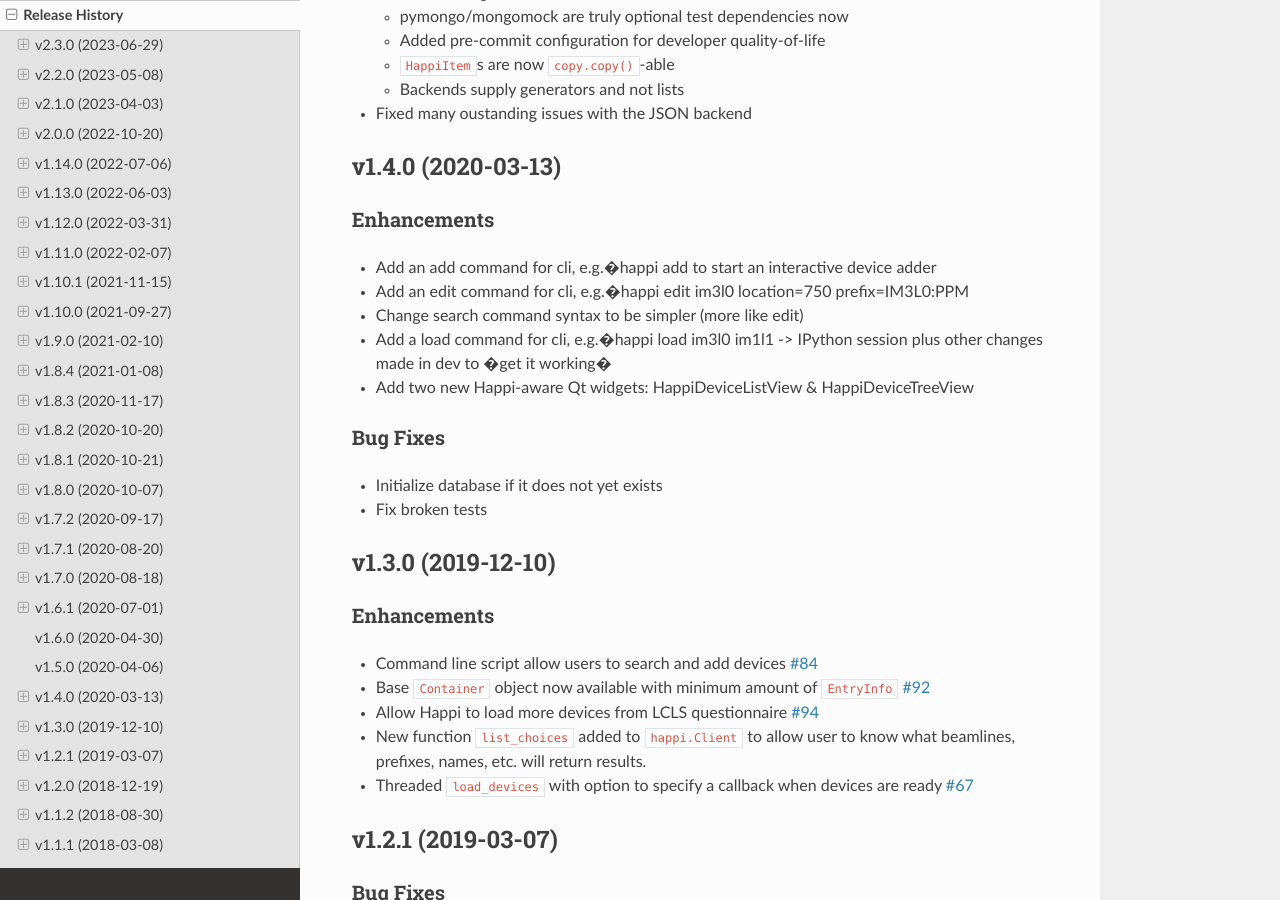
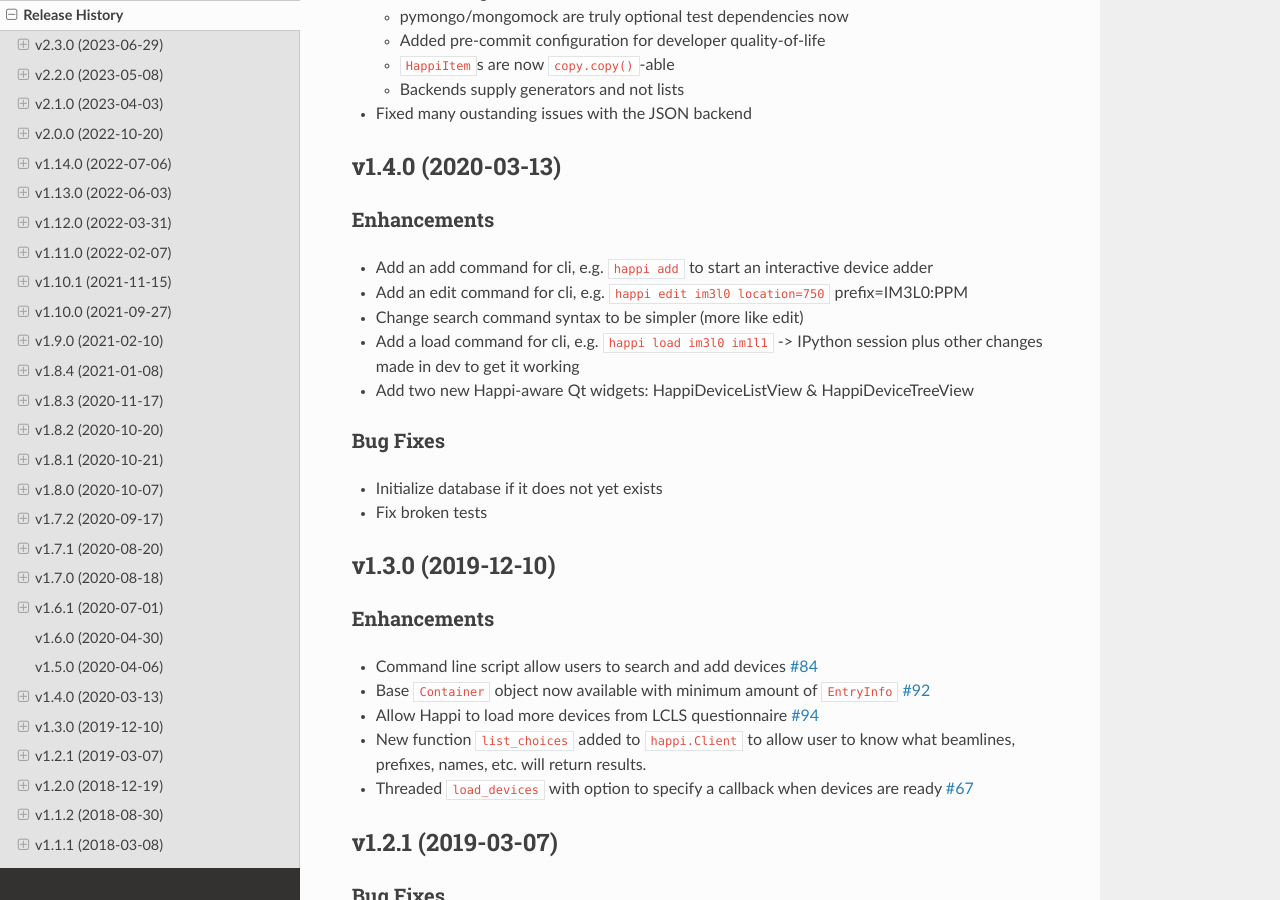
Before and after one commit to pcdshub/happi, a Sphinx documentation site: the page built from docs/source/releases.rst, in a window 1280 px wide and 900 px high, scrolled down 11130 px. Built offline with Sphinx 7.4.7 and the Read the Docs theme 2.0.0, drawn with Linux system fonts in a browser that asks for light colours.

Commit message:
DOC: adjust more characters that show as invalid on windows

```diff
--- a/docs/source/releases.rst
+++ b/docs/source/releases.rst
@@ -537,13 +537,13 @@
 Enhancements
 ------------
 
--  Add an add command for cli, e.g.�happi add to start an interactive
+-  Add an add command for cli, e.g. ``happi add`` to start an interactive
    device adder
--  Add an edit command for cli, e.g.�happi edit im3l0 location=750
+-  Add an edit command for cli, e.g. ``happi edit im3l0 location=750``
    prefix=IM3L0:PPM
 -  Change search command syntax to be simpler (more like edit)
--  Add a load command for cli, e.g.�happi load im3l0 im1l1 -> IPython
-   session plus other changes made in dev to �get it working�
+-  Add a load command for cli, e.g. ``happi load im3l0 im1l1`` -> IPython
+   session plus other changes made in dev to get it working
 -  Add two new Happi-aware Qt widgets: HappiDeviceListView &
    HappiDeviceTreeView
 
```
